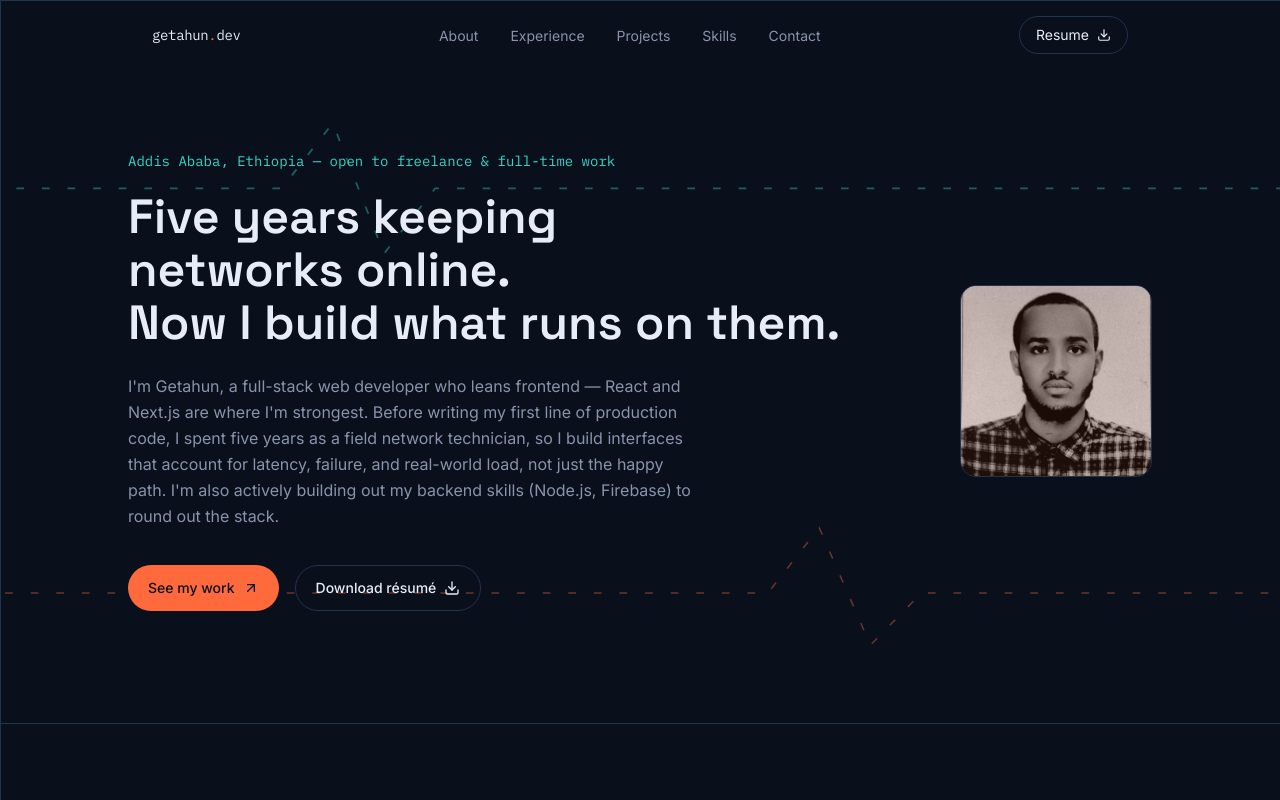
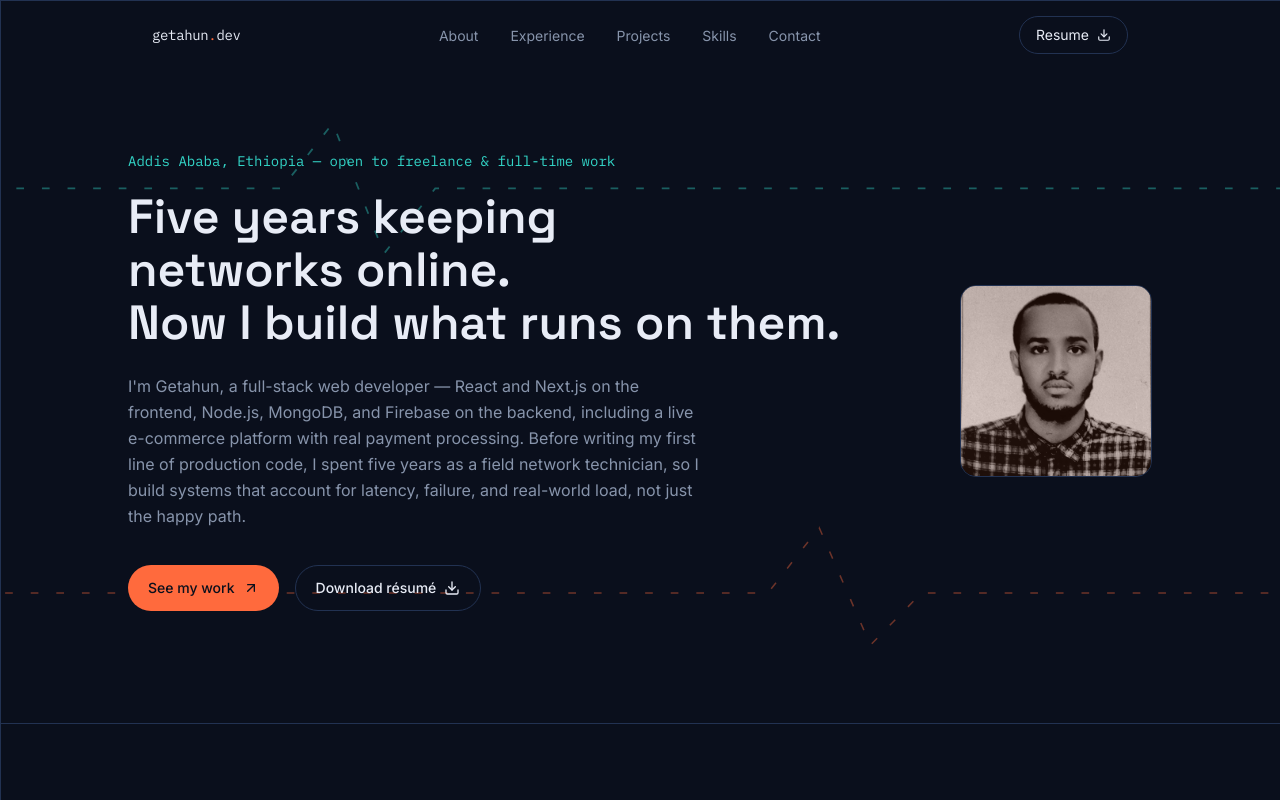
Before and after one commit to Efo-Ysieni16210301/Portfolio, a Next.js app: page / in a window 1280 px wide. Shown: the top 800 px of the page. Built offline with nearby package versions, Linux system fonts and the light colour scheme.

Commit message:
Revise Hero component introduction and skills
Updated personal introduction and skills in Hero component.

```diff
--- a/components/Hero.tsx
+++ b/components/Hero.tsx
@@ -57,7 +57,10 @@ export default function Hero() {
         className="relative mx-auto flex max-w-5xl flex-col gap-10 md:flex-row md:items-center"
       >
         <div className="flex-1">
-          <motion.p variants={item} className="font-mono text-sm text-data">
+          <motion.p
+            variants={item}
+            className="font-mono text-sm text-data"
+          >
             Addis Ababa, Ethiopia — open to freelance &amp; full-time work
           </motion.p>
 
@@ -74,13 +77,13 @@ export default function Hero() {
             variants={item}
             className="mt-6 max-w-xl text-base leading-relaxed text-muted"
           >
-            I&apos;m Getahun, a full-stack web developer who leans frontend —
-            React and Next.js are where I&apos;m strongest. Before writing my
-            first line of production code, I spent five years as a field network
-            technician, so I build interfaces that account for latency, failure,
-            and real-world load, not just the happy path. I&apos;m also actively
-            building out my backend skills (Node.js, Firebase) to round out the
-            stack.
+            I&apos;m Getahun, a full-stack web developer — React and Next.js
+            on the frontend, Node.js, MongoDB, and Firebase on the backend,
+            including a live e-commerce platform with real payment
+            processing. Before writing my first line of production code, I
+            spent five years as a field network technician, so I build
+            systems that account for latency, failure, and real-world load,
+            not just the happy path.
           </motion.p>
 
           <motion.div variants={item} className="mt-9 flex flex-wrap gap-4">
@@ -102,10 +105,7 @@ export default function Hero() {
           </motion.div>
         </div>
 
-        <motion.div
-          variants={item}
-          className="flex justify-center md:justify-end"
-        >
+        <motion.div variants={item} className="flex justify-center md:justify-end">
           <div className="relative h-40 w-40 shrink-0 overflow-hidden rounded-2xl border border-line sm:h-48 sm:w-48">
             <Image
               src="/avatar.jpg"
```
